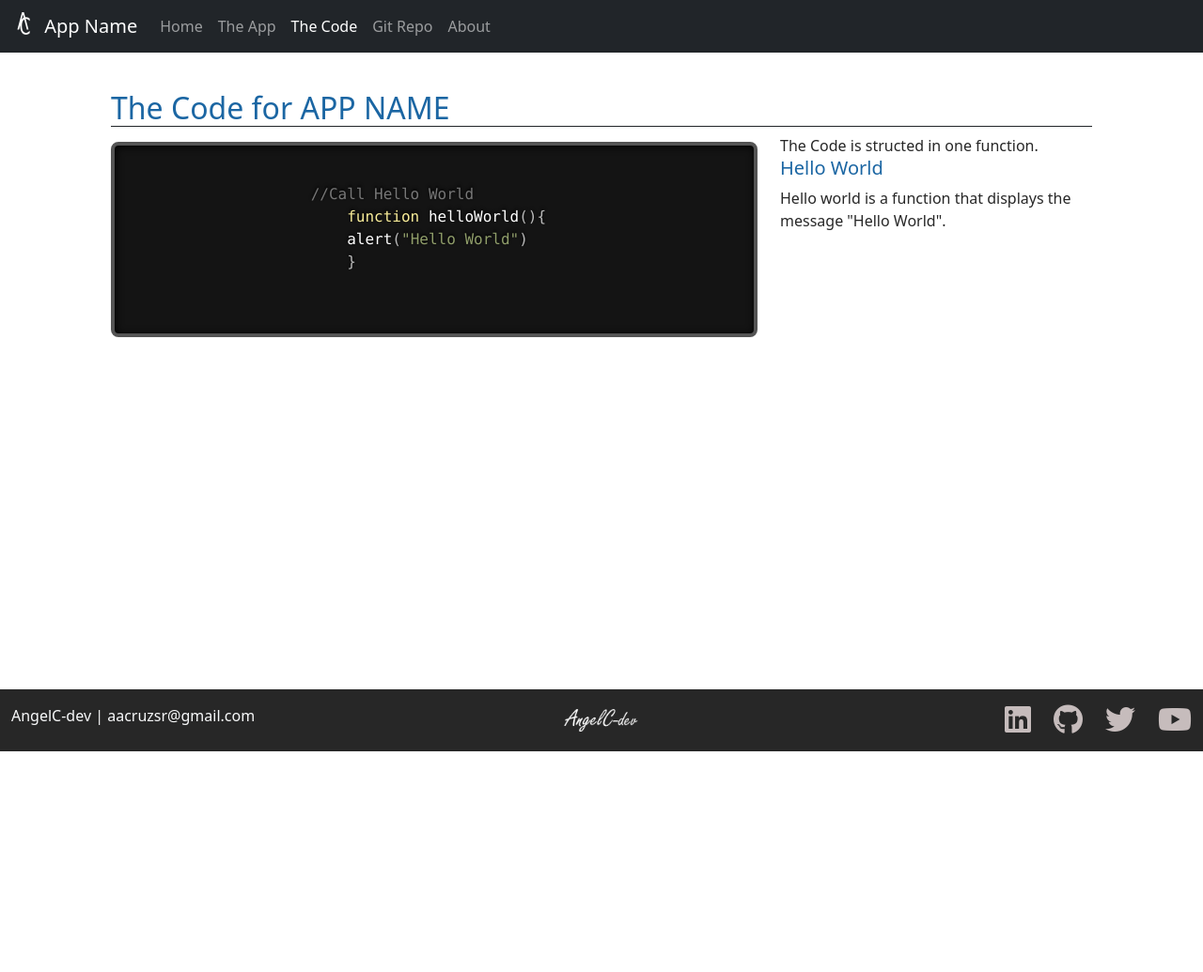
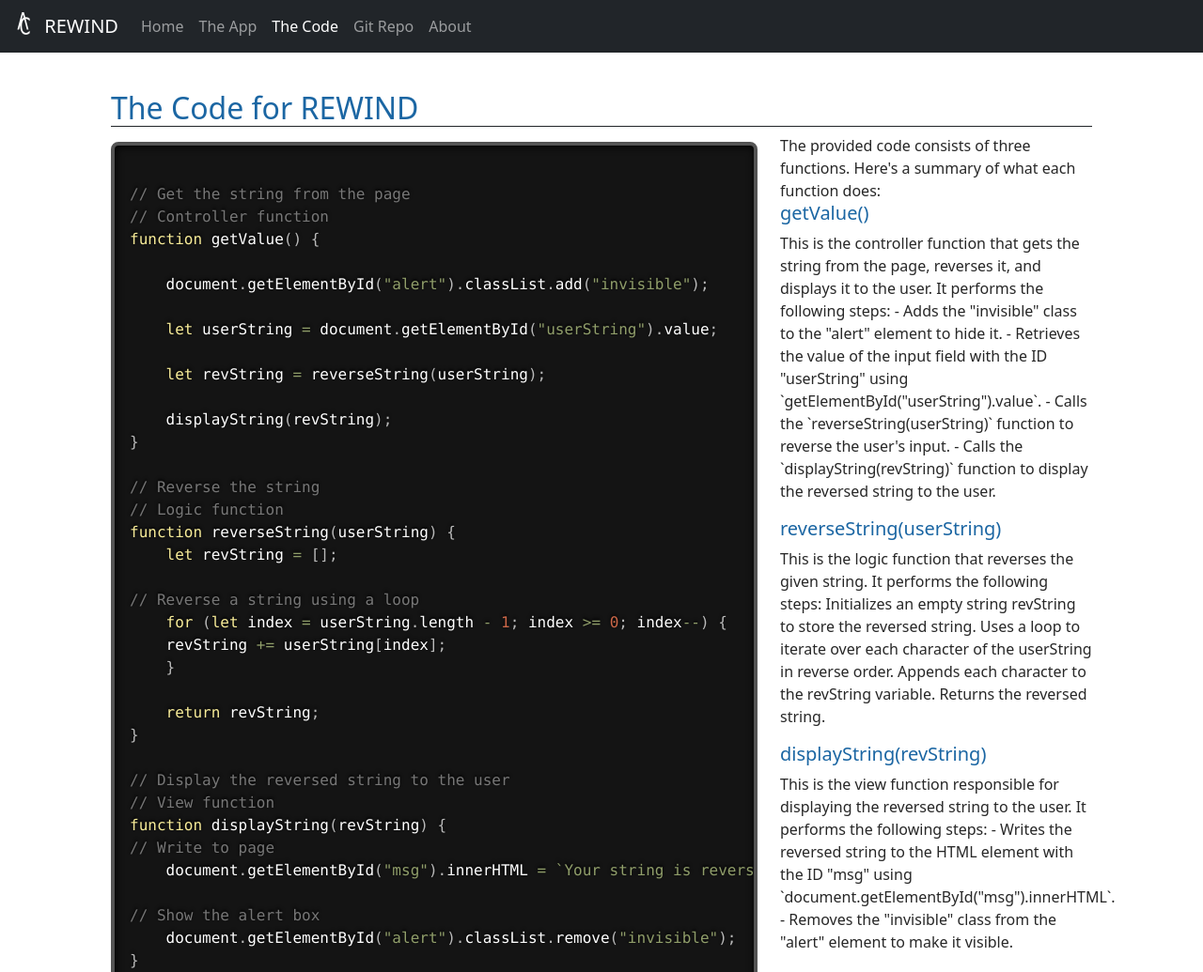
Before and after one commit to AngelC-dev/Rewind, a plain HTML site: page code.html in a window 1280 px wide. Shown: the top 1035 px of the page at 94% size. Before the commit the page ends 800 px from the top, so only its background shows below. Drawn offline with nearby package versions, Linux system fonts and the light colour scheme.

Commit message:
new file:   .vscode/launch.json 	modified:   app.html 	modified:   code.html 	new file:   img/rewind.png 	modified:   index.html 	modified:   js/site.js

```diff
--- a/code.html
+++ b/code.html
@@ -2,7 +2,7 @@
 <html lang="en" class="h-100">
 
 <head>
-    <title>App Name: A Coding Project by AngelC-dev</title>
+    <title>REWIND: A Coding Project by AngelC-dev</title>
     <!-- Required meta tags -->
     <meta charset="utf-8">
     <meta name="viewport" content="width=device-width, initial-scale=1, shrink-to-fit=no">
@@ -22,7 +22,7 @@
 <!-- Nav Section -->
 <nav class="navbar navbar-expand-md navbar-dark fixed-top bg-dark">
     <div class="container-fluid">
-        <a class="navbar-brand" href="#"><img src="img/myMark.png" class="d-inline-block align-top" width="30" height="24"> App Name</a>
+        <a class="navbar-brand" href="#"><img src="img/myMark.png" class="d-inline-block align-top" width="30" height="24"> REWIND</a>
         <button class="navbar-toggler" type="button" data-bs-toggle="collapse" data-bs-target="#navbarCollapse"
             aria-controls="navbarCollapse" aria-expanded="false" aria-label="Toggle navigation">
             <span class="navbar-toggler-icon"></span>
@@ -39,7 +39,7 @@
                     <a class="nav-link active" aria-current="page" href="code.html">The Code</a>
                 </li>
                 <li class="nav-item">
-                    <a class="nav-link" target="_blank" href="#">Git Repo</a>
+                    <a class="nav-link" target="_blank" href="https://github.com/AngelC-dev/Rewind">Git Repo</a>
                 </li>
                 <li class="nav-item">
                     <a class="nav-link" target="_blank" href="http://www.aacruzsr.com">About</a>
@@ -51,21 +51,71 @@
 <!-- Main Section -->
 <main class="flex-shrink-0">
     <div class="container py-5 px-5 mt-5">
-        <h2 class="border-1 border-bottom border-dark">The Code for APP NAME</h2>
+        <h2 class="border-1 border-bottom border-dark">The Code for REWIND</h2>
         <div class="row row-cols-1 row-cols-lg-2">
             <div class="col-lg-8">
                 <pre class="line-numbers"><code class="language-javascript">
-                    //Call Hello World
-                        function helloWorld(){
-                        alert("Hello World")
-                        }
+// Get the string from the page
+// Controller function
+function getValue() {
+
+    document.getElementById("alert").classList.add("invisible");
+
+    let userString = document.getElementById("userString").value;
+
+    let revString = reverseString(userString);
+
+    displayString(revString);
+}
+
+// Reverse the string
+// Logic function
+function reverseString(userString) {
+    let revString = [];
+
+// Reverse a string using a loop
+    for (let index = userString.length - 1; index >= 0; index--) {
+    revString += userString[index];
+    }
+
+    return revString;
+}
+
+// Display the reversed string to the user
+// View function
+function displayString(revString) {
+// Write to page
+    document.getElementById("msg").innerHTML = `Your string is reversed: ${revString}`;
+
+// Show the alert box
+    document.getElementById("alert").classList.remove("invisible");
+}
+
                 </code>
                 </pre>
             </div>
             <div class="col-lg-4">
-                <p1>The Code is structed in one function.</p1>
-                <h5>Hello World</h5>
-                <p>Hello world is a function that displays the message "Hello World".</p>
+                <p1>The provided code consists of three functions. Here's a summary of what each function does:</p1>
+                <h5>getValue()</h5>
+                <p>This is the controller function that gets the string from the page, reverses it, and displays it to the user. It performs the following steps:
+                    - Adds the "invisible" class to the "alert" element to hide it.
+                    - Retrieves the value of the input field with the ID "userString" using `getElementById("userString").value`.
+                    - Calls the `reverseString(userString)` function to reverse the user's input.
+                    - Calls the `displayString(revString)` function to display the reversed string to the user.
+                 </p>
+                <h5>reverseString(userString)</h5>
+                <p>This is the logic function that reverses the given string. It performs the following steps:
+                    Initializes an empty string revString to store the reversed string.
+                    Uses a loop to iterate over each character of the userString in reverse order.
+                    Appends each character to the revString variable.
+                    Returns the reversed string.</p>
+                <h5>displayString(revString)</h5>
+                <p>This is the view function responsible for displaying the reversed string to the user. It performs the following steps:
+                    - Writes the reversed string to the HTML element with the ID "msg" using `document.getElementById("msg").innerHTML`.
+                    - Removes the "invisible" class from the "alert" element to make it visible.</p>
+
+                Overall, the `getValue()` function serves as the entry point for the string reversal process. It retrieves the user input, reverses it using the `reverseString()` function, and then displays the reversed string using the `displayString()` function.
+
             </div>
         </div>
     </div>
```
Also changed, not shown: app.html (+31 -3 lines), index.html (+4 -4 lines), js/site.js (+35 -4 lines), img/rewind.png (added).
